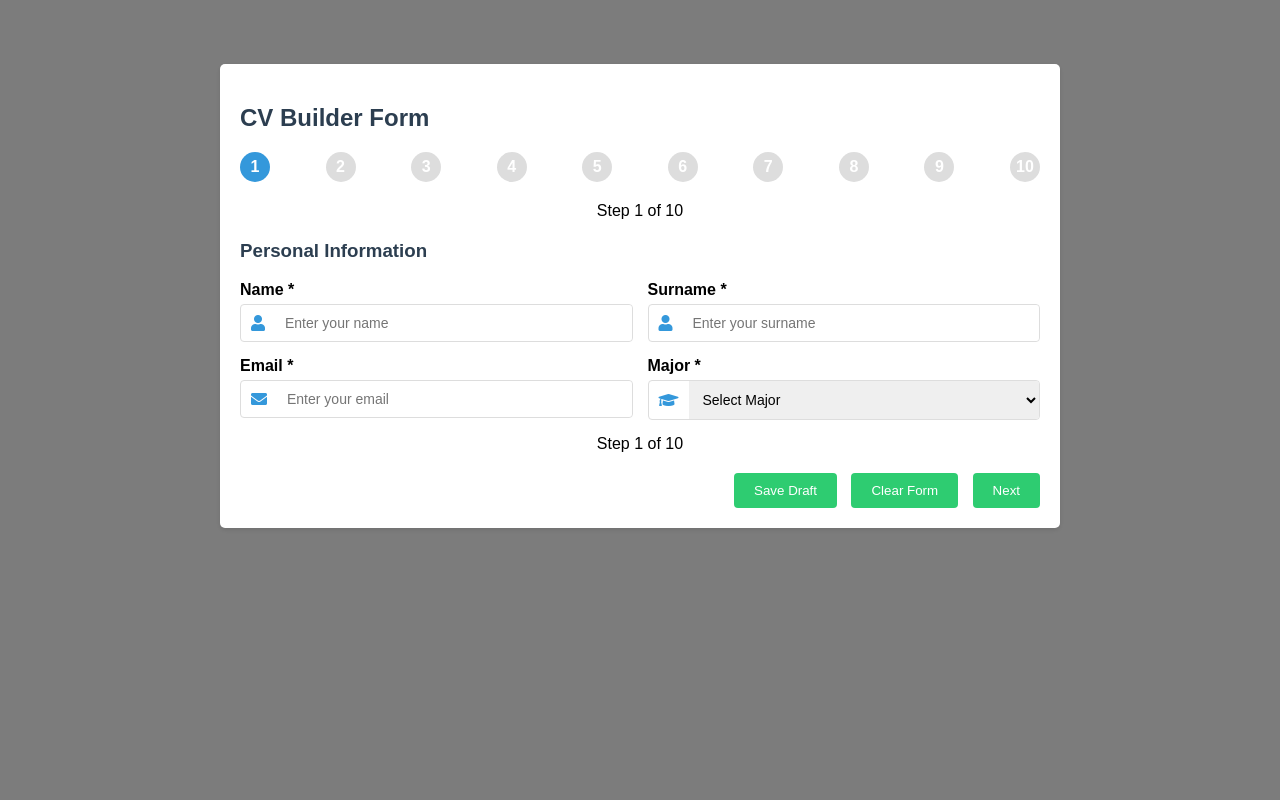
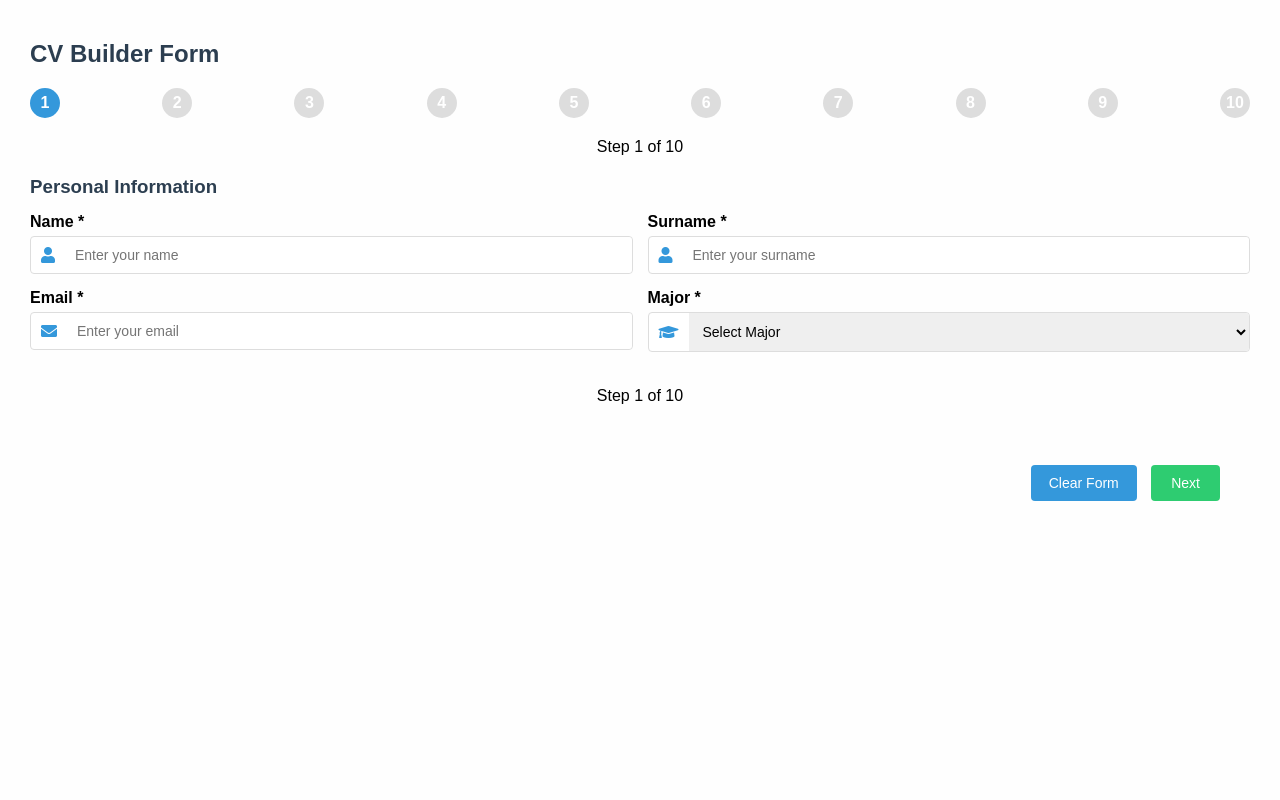
Before and after one commit to MustafoAfzunov/CV-Book-for-Cooperative-Department, a Django app: template templates/cv/cv-form.html in a window 1280 px wide. Run offline with Django 4.2, Linux system fonts and the light colour scheme; the template is opened without the code that fills it, so the values that code supplies are empty.

Commit message:
Updated cv-form, stlysheet

```diff
--- a/static/cv/styles.css
+++ b/static/cv/styles.css
@@ -23,15 +23,26 @@ h1, h2, h3 {
 }
 
 .modal-content {
-    background-color: white;
-    margin: 5% auto;
-    padding: 20px;
-    border-radius: 5px;
-    width: 90%;
-    max-width: 800px;
-    max-height: 80vh;
+    background-color: #fefefe;
+    margin: 0 auto;
+    padding: 20px 30px 40px;   /* bottom padding for footer visibility */
+    border-radius: 0;
+    width: 100vw;
+    height: 100vh;
     overflow-y: auto;
-    box-shadow: 0 2px 5px rgba(0,0,0,0.1);
+    box-shadow: none;
+    display: flex;
+    flex-direction: column;
+    box-sizing: border-box;
+}
+
+.modal-content::-webkit-scrollbar {
+    width: 6px;
+}
+
+.modal-content::-webkit-scrollbar-thumb {
+    background-color: #ccc;
+    border-radius: 3px;
 }
 
 .progress-bar {
@@ -58,15 +69,23 @@ h1, h2, h3 {
 
 .progress-text {
     text-align: center;
-    margin-bottom: 20px;
+    margin-bottom: 10px;
 }
 
 .form-step {
     display: none;
+    padding-bottom: 120px;
 }
 
 .form-step.active {
-    display: block;
+    flex: 1;
+    overflow-y: auto;
+    padding-bottom: 20px;
+}
+
+.form-step h3 {
+  margin-top: 10px;
+  margin-bottom: 15px;
 }
 
 .row {
@@ -175,9 +194,27 @@ textarea {
 }
 
 .form-navigation {
-    margin-top: 20px;
-    text-align: right;
+  background-color: transparent; /* or #ffffff if you want pure white */
+  padding: 20px 30px;
+  margin-top: 40px;
+  border-top: none; /* REMOVE the line */
+  text-align: right;
 }
+
+#saveDraftBtn, #clearFormBtn, #prevBtn, #nextBtn {
+    background-color: #3498db;
+    color: white;
+    border: none;
+    border-radius: 4px;
+    padding: 10px 18px;
+    margin-left: 10px;
+    font-size: 14px;
+}
+
+#saveDraftBtn:hover, #clearFormBtn:hover, #prevBtn:hover, #nextBtn:hover {
+    background-color: #2980b9;
+}
+
 
 .save-draft-btn, .clear-form-btn, #prevBtn, #nextBtn {
     padding: 10px 20px;
--- a/templates/cv/cv-form.html
+++ b/templates/cv/cv-form.html
@@ -16,7 +16,6 @@
     <div class="modal" id="cvFormModal">
       <div class="modal-content">
         <h2>CV Builder Form</h2>
-
         <div class="progress-bar" id="progressBar">
           <div class="progress-step active">1</div>
           <div class="progress-step">2</div>
@@ -969,9 +968,9 @@
             <span id="totalSteps">10</span>
           </div>
           <div class="form-navigation">
-            <button type="button" class="save-draft-btn" id="saveDraftBtn">
+            <!--<button type="button" class="save-draft-btn" id="saveDraftBtn">
               Save Draft
-            </button>
+            </button>-->
             <button type="button" class="clear-form-btn" id="clearFormBtn">
               Clear Form
             </button>
```
